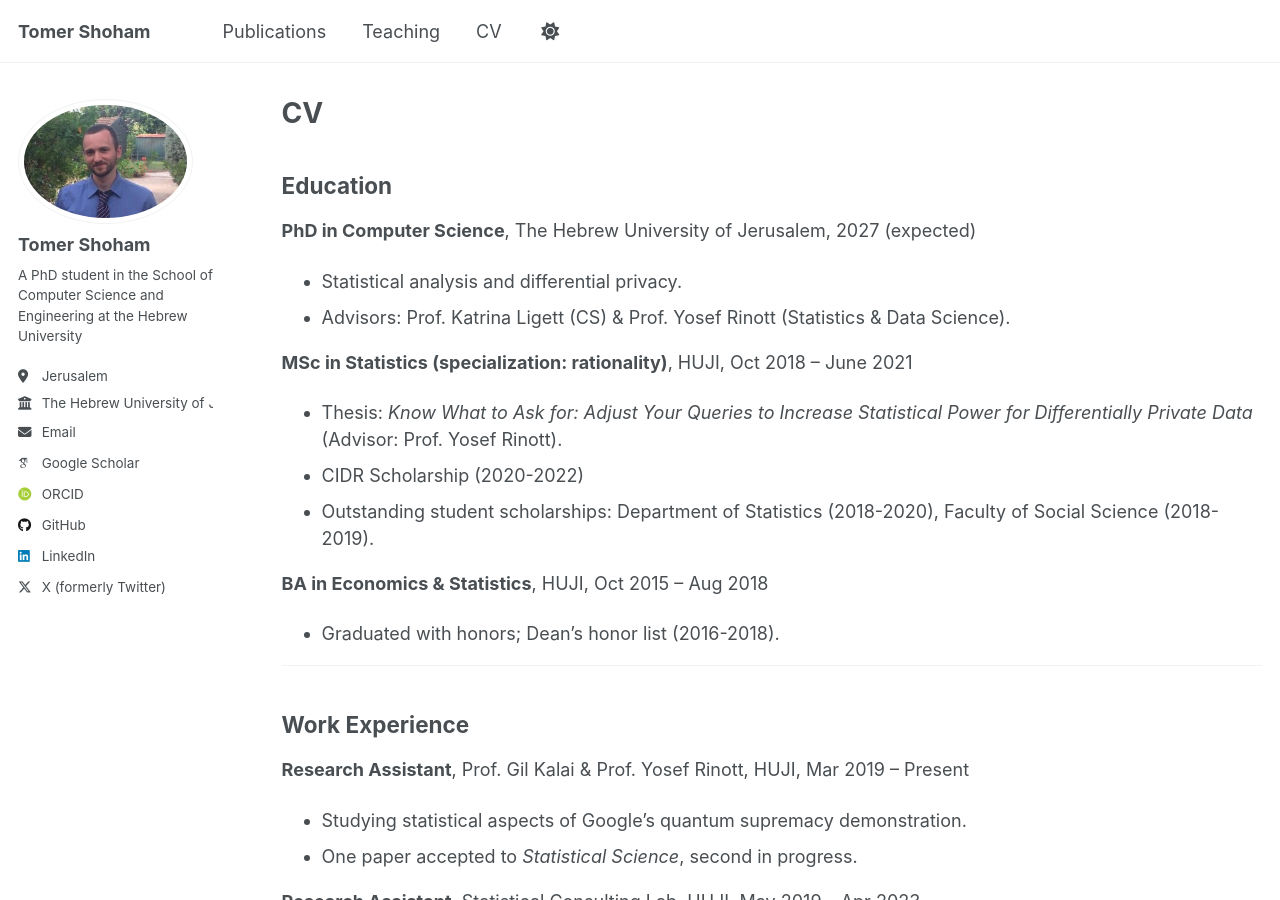
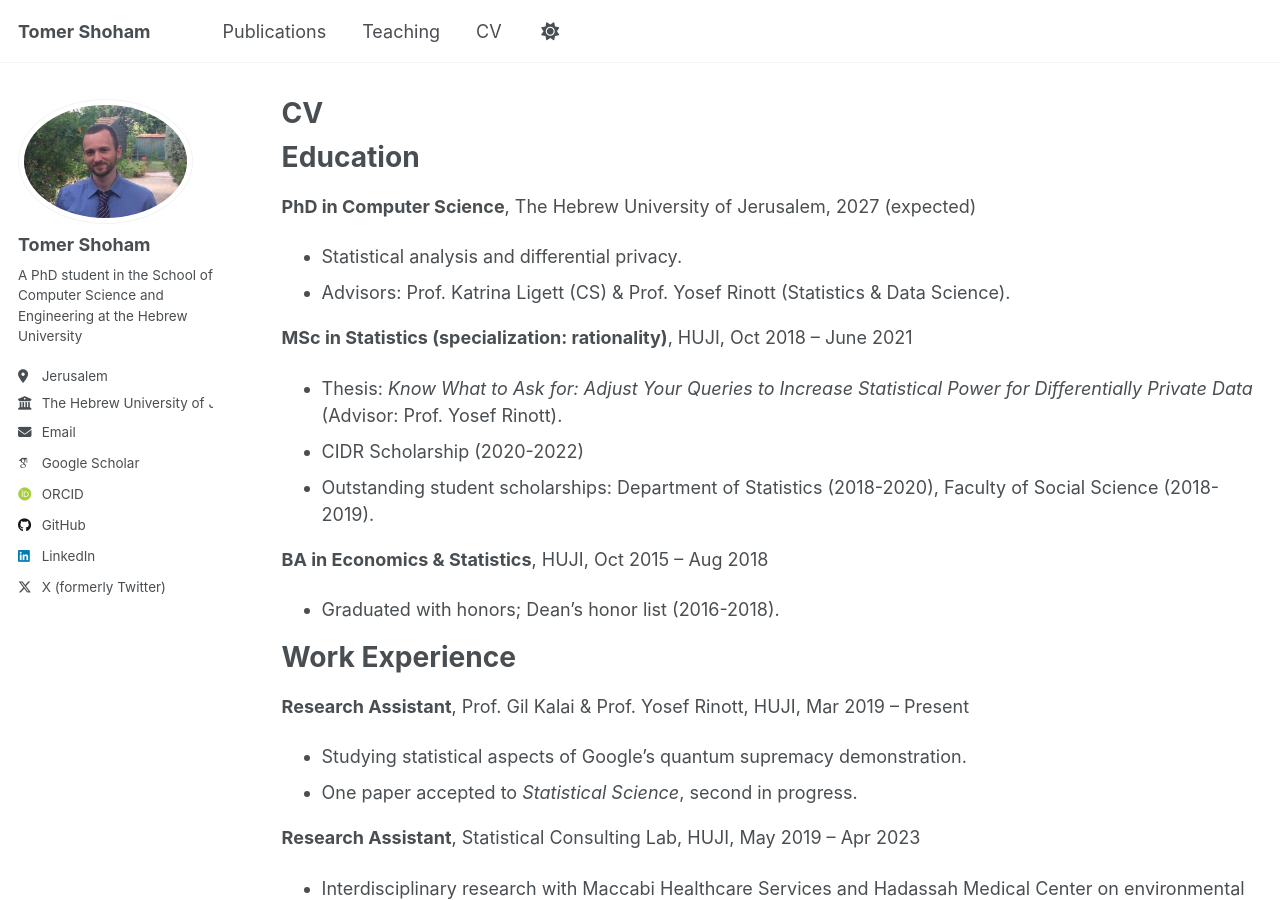
Before and after one commit to TomerShoham1/TomerShoham1.github.io, a Jekyll site: the page built from _pages/cv.md, in a window 1280 px wide and 900 px high. Built offline with Jekyll 4.4.1, drawn with Linux system fonts in a browser that asks for light colours; some web fonts are replaced; a script that is not in the unit is left out.

Commit message:
CV - some more updates

```diff
--- a/_pages/cv.md
+++ b/_pages/cv.md
@@ -9,8 +9,8 @@ redirect_from:
 
 {% include base_path %}
 
-## Education
-
+Education
+======
 **PhD in Computer Science**, The Hebrew University of Jerusalem, 2027 (expected)
 - Statistical analysis and differential privacy.
 - Advisors: Prof. Katrina Ligett (CS) & Prof. Yosef Rinott (Statistics & Data Science).
@@ -23,8 +23,9 @@ redirect_from:
 **BA in Economics & Statistics**, HUJI, Oct 2015 – Aug 2018
 - Graduated with honors; Dean’s honor list (2016-2018).
 
----
-## Work Experience
+
+Work Experience
+======
 **Research Assistant**, Prof. Gil Kalai & Prof. Yosef Rinott, HUJI, Mar 2019 – Present
 - Studying statistical aspects of Google’s quantum supremacy demonstration.
 - One paper accepted to *Statistical Science*, second in progress.
@@ -40,10 +41,8 @@ redirect_from:
 - Statistical analysis of HR and wage data (BI tools, R, SPSS, SAS).
 - Prepared formal reviews and reports for Knesset and press.
 
----
-
-## Professional Memberships
-
+Professional Memberships
+======
 **Federmann Center for the Study of Rationality**, HUJI, Oct 2018 – Present
 - Interdisciplinary research center focused on Game Theory and Rationality.
 
```
